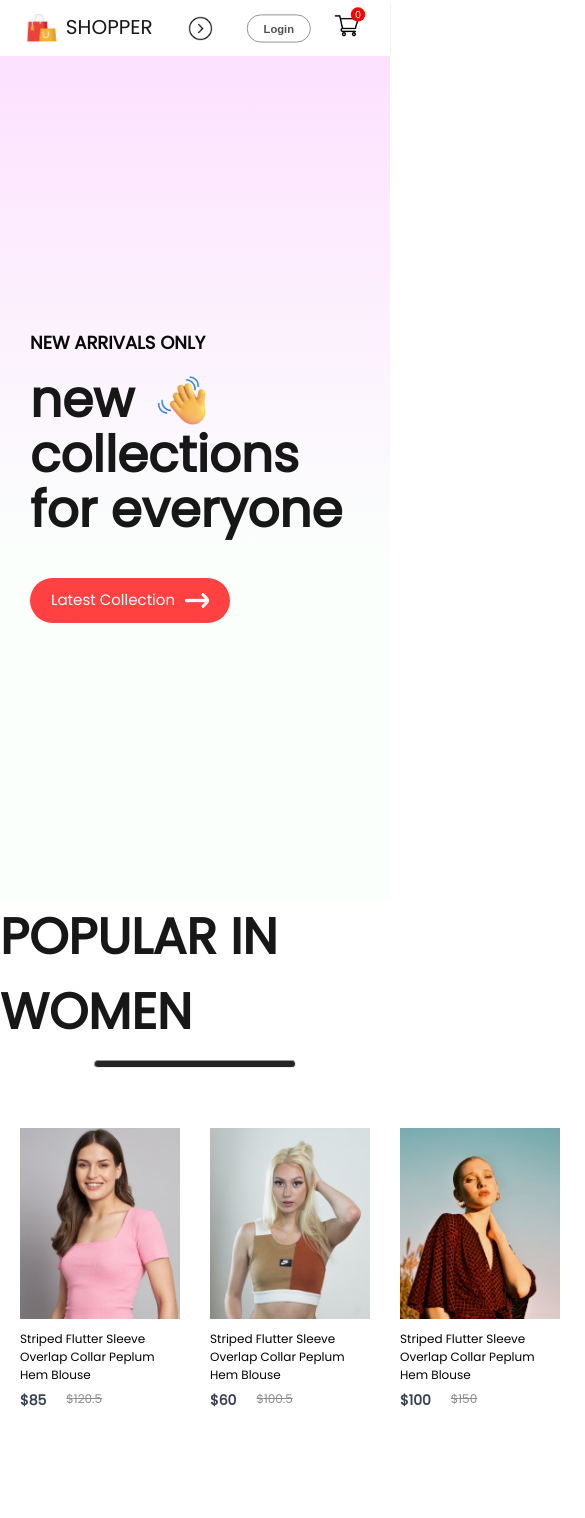
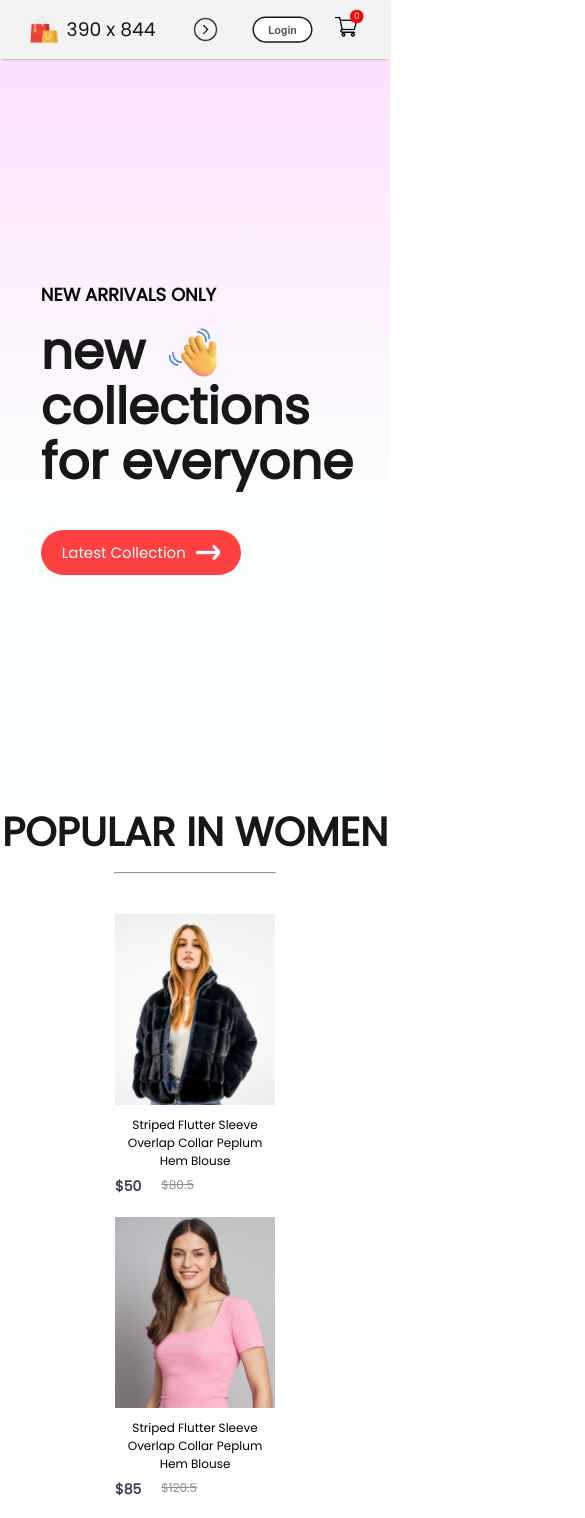
Before and after one commit to adrianmnh/e-comm, a React (Create React App) app: page / in a window 390 px wide. Shown: the top 1518 px of the page, 585 px wide, since content can reach past the window. Built offline with nearby package versions, Linux system fonts and the light colour scheme.

Commit message:
Navbar responsiveness bug (needs fixing)

```diff
--- a/src/App.css
+++ b/src/App.css
@@ -1,4 +1,4 @@
-/* .App {
+.App {
   text-align: center;
 }
 
@@ -35,4 +35,17 @@
   to {
     transform: rotate(360deg);
   }
-} */
+}
+
+
+.d {
+	background: blue;
+	margin-top: 115px;
+	display: flex;
+	flex-direction: column;
+
+}
+
+.d p {
+	font-size: 60px;
+}
--- a/src/App.js
+++ b/src/App.js
@@ -45,7 +45,7 @@ function App() {
 					<Route path="/*" element={<Navigate to="/not_valid" />} />
 				</Routes>
 
-				<Footer />
+				{/* <Footer /> */}
 
 
 			</BrowserRouter>
@@ -55,3 +55,80 @@ function App() {
 }
 
 export default App;
+
+
+
+// import React from "react";
+// import "./App.css";
+// import Navbar from "./comps/Navbar";
+// import {
+// 	BrowserRouter as Router,
+// 	Routes,
+// 	Route,
+// } from "react-router-dom";
+// import Home from "./pags";
+// import About from "./pags/about";
+// import Events from "./pags/events";
+// import AnnualReport from "./pags/annual";
+// import Teams from "./pags/team";
+// import Blogs from "./pags/blogs";
+// import SignUp from "./pags/signup";
+
+// function App() {
+// 	return (
+// 		<Router>
+// 			<Navbar />
+// 			<Routes>
+// 				<Route path="/" element={<Home />} />
+// 				<Route path="/shop" element={<Shop />} />
+// 				<Route
+// 					path="/events"
+// 					element={<Events />}
+// 				/>
+// 				<Route
+// 					path="/annual"
+// 					element={<AnnualReport />}
+// 				/>
+// 				<Route path="/team" element={<Teams />} />
+// 				<Route path="/blogs" element={<Blogs />} />
+// 				<Route
+// 					path="/sign-up"
+// 					element={<SignUp />}
+// 				/>
+// 			</Routes>
+
+// 			{/* Placeholder HTML components */}
+// 			<div className="d">
+// 				<p className="test">helo</p>
+// 				<p className="test">helo</p>
+// 				<p className="test">helo</p>
+// 				<p className="test">helo</p>
+// 				<p className="test">helo</p>
+// 				<p className="test">helo</p>
+// 				<p className="test">helo</p>
+// 				<p className="test">helo</p>
+// 				<p className="test">helo</p>
+// 				<p className="test">helo</p>
+// 				<p className="test">helo</p>
+// 				<p className="test">helo</p>
+// 				<p className="test">helo</p>
+// 				<p className="test">helo</p>
+// 				<p className="test">helo</p>
+// 				<p className="test">helo</p>
+// 				<p className="test">helo</p>
+// 				<p className="test">helo</p>
+// 				<p className="test">helo</p>
+// 				<p className="test">helo</p>
+// 				<p className="test">helo</p>
+// 				<p className="test">helo</p>
+// 				<p className="test">helo</p>
+// 				<p className="test">helo</p>
+// 				<p className="test">helo</p>
+// 				<p className="test">helo</p>
+// 			</div>
+
+// 		</Router>
+// 	);
+// }
+
+// export default App;
--- a/src/Components/Hero/Hero.css
+++ b/src/Components/Hero/Hero.css
@@ -1,7 +1,9 @@
 .hero {
-	height: 100vh;
+	height: 88vh;
 	background: linear-gradient(180deg, #fde1ff, #e1ffea22 60%);
 	display: flex;
+	align-items: space-around;
+	position: static;
 
 }
 
@@ -11,7 +13,7 @@
 	flex-direction: column;
 	justify-content: center;
 	gap: 20px;
-	padding-left: 180px;
+	padding-left: 10%;
 	line-height: 1.1;
 }
 
@@ -58,12 +60,13 @@
 	flex: 1;
 	display: flex;
 	align-items: center;
-	justify-content: center;
+	margin-right: 5%;
 }
+
 
 @media(max-width: 1280px) {
 	.hero-left {
-		padding-left: 100px;
+		padding-left: 10%;
 	}
 
 	.hero-left h2 {
@@ -93,7 +96,7 @@
 
 @media(max-width: 1024px) {
 	.hero-left {
-		padding-left: 80px;
+		padding-left: 10%;
 	}
 
 	.hero-left h2 {
@@ -121,7 +124,7 @@
 
 @media(max-width: 800px) {
 	.hero-left {
-		padding-left: 30px;
+		padding-left: 10%;
 	}
 
 	.hero-left h2 {
@@ -150,6 +153,8 @@
 @media(max-width: 500px) {
 	.hero {
 		flex-direction: column;
+		align-items: center;
+		margin-left: -10%;
 	}
 
 	.hero-right {
--- a/src/Components/Navbar/Navbar.css
+++ b/src/Components/Navbar/Navbar.css
@@ -2,10 +2,33 @@
 	display: flex;
 	justify-content: space-around;
 	padding: 16px;
-	/* box-shadow: 0 5px 10px -2px black; */
 	box-shadow: 0 1px 3px -2px black;
 	align-items: center;
+	top: 0;
+	width: 100vw;
+	height: var(--navbar-height);
+	background: #f3f3f3;
+	/* z-index: 12; */
+	position: fixed!important;
 }
+
+
+:root {
+	--navbar-height: 70px;
+}
+
+.navbar-wrapper {
+	/* position: fixed;
+	height: 200px!important;
+	background: blue;
+	z-index: 100; */
+}
+
+.navbar-placeholder {
+	width: 100vw;
+	height: var(--navbar-height);
+}
+
 
 .navbar-logo{
 	display: flex;
@@ -95,8 +118,17 @@
 }
 
 @media(max-width: 1280px){
+	:root {
+		--navbar-height: 60px;
+	}
+
 	.navbar{
 		padding: 12px 50px;
+		height: var(--navbar-height);
+	}
+
+	.navbar-placeholder {
+		height: var(--navbar-height);
 	}
 
 	.navbar-logo img {
@@ -133,8 +165,17 @@
 }
 
 @media(max-width: 1024px){
+	:root {
+		--navbar-height: 45px;
+	}
+
 	.navbar {
 		padding: 12px 30px;
+		height: var(--navbar-height);
+	}
+
+	.navbar-placeholder {
+		height: var(--navbar-height);
 	}
 
 	.navbar-menu {
@@ -160,8 +201,19 @@
 }
 
 @media(max-width: 800px){
+
+	:root {
+		--navbar-height: 40px;
+		--navbar-padding: 12px;
+	}
+
 	.navbar {
-		padding: 10px 0px;
+		padding: var(--navbar-padding) 0px;
+		height: var(--navbar-height);
+	}
+
+	.navbar-placeholder {
+		height: calc(var(--navbar-height) + 2*var(--navbar-padding));
 	}
 
 	.navbar-dropdown {
@@ -173,12 +225,12 @@
 
 	.navbar-menu {
 		display: none;
-		height: 80px;
+		height: calc(var(--navbar-height) + 1.5*var(--navbar-padding));
 		width: 100%;
 		position: absolute;
 		background: white;
 		justify-content: center;
-		top: 50px;
+		top: calc(var(--navbar-height) + var(--navbar-padding));
 	}
 
 	.navbar-menu-visible {
@@ -188,12 +240,26 @@
 	.navbar-dropdown.open {
 		transform: rotate(90deg);
 	}
+
+	.navbar-login-cart button {
+		border: 1.5px solid #171717;
+	}
 }
 
 @media(max-width: 500px){
+	:root {
+		--navbar-height: 45px;
+		--navbar-padding: 8px;
+	}
+
 	.navbar {
-		padding: 8px 0px;
+		padding: var(--navbar-padding) 0px;
+		height: var(--navbar-height);
 		gap: 0;
+	}
+
+	.navbar-placeholder {
+		height: calc(var(--navbar-height) + 2*var(--navbar-padding));
 	}
 
 	.navbar-logo {
@@ -201,11 +267,52 @@
 	}
 
 	.navbar-menu {
-		height: 70px;
-		top: 50px;
+		/* height: 70px; */
+		height: calc(var(--navbar-height) + var(--navbar-padding));
+		/* top: 50px; */
+		top: calc(var(--navbar-height) + var(--navbar-padding));
 	}
 
 	.navbar-login-cart {
 		transform: scale(.8);
 	}
+
+	.navbar-login-cart button {
+		border: 2px solid #171717;
+	}
 }
+
+@media(max-width: 400px){
+
+	:root {
+		--navbar-height: 35px;
+		--navbar-padding: 12px;
+	}
+	.navbar {
+		padding: var(--navbar-padding) 0px;
+		height: var(--navbar-height);
+		gap: 0;
+	}
+
+	.navbar-logo {
+		transform: scale(0.75);
+	}
+
+	.navbar-menu {
+		/* height: 65px; */
+		height: calc(var(--navbar-height) + var(--navbar-padding));
+		/* top: 55px; */
+		top: calc(var(--navbar-height) + 1.5*var(--navbar-padding));
+
+	}
+
+	.navbar-login-cart {
+		transform: scale(.75);
+	}
+}
+
+
+.navbar-tmp-ws{
+	font-size: x-large;
+	color: #171717;
+}
--- a/src/Components/Navbar/Navbar.jsx
+++ b/src/Components/Navbar/Navbar.jsx
@@ -24,6 +24,25 @@ const Navbar = () => {
 		color: 'black'
 	};
 
+	const [windowSize, setWindowSize] = useState(getWindowSize());
+
+  useEffect(() => {
+    function handleWindowResize() {
+      setWindowSize(getWindowSize());
+    }
+
+    window.addEventListener('resize', handleWindowResize);
+
+    return () => {
+      window.removeEventListener('resize', handleWindowResize);
+    };
+  }, []);
+
+  function getWindowSize() {
+	const {innerWidth, innerHeight} = window;
+	return {innerWidth, innerHeight};
+  }
+
 	useEffect(() => {
 		const path = location.pathname;
 		if (path === '/') {
@@ -40,12 +59,16 @@ const Navbar = () => {
 	}, [location.pathname]);
 
 	return (
+
+		<div className="navbar-wrapper">
+
 			<div className='navbar'>
 
 				<Link style={linkStyle} to='/'>
 					<div className="navbar-logo" onClick={() => { setMenu("shop") }}>
 							<img src={logo} alt="" />
-						<p>SHOPPER</p>
+							{/* <p>SHOPPER</p> */}
+							<p className="navbar-tmp-ws">{windowSize.innerWidth} x {windowSize.innerHeight}</p>
 					</div>
 				</Link>
 				<img className="navbar-dropdown" onClick={dropdown_toggle} src={dropdown_icon} alt="" />
@@ -63,6 +86,9 @@ const Navbar = () => {
 				</div>
 
 			</div>
+			<div className="navbar-placeholder"></div>
+		</div>
+
 	)
 }
 
--- a/src/Components/Offers/Offers.css
+++ b/src/Components/Offers/Offers.css
@@ -1,6 +1,6 @@
 .offers {
 	width: 65%;
-	height: 60vh;
+	height: 65vh;
 	display: flex;
 	margin: auto;
 	padding: 0px 140px;
@@ -47,3 +47,7 @@
 	justify-content: flex-end;
 	padding-top: 50px;
 }
+
+@media(max-width: 800px) {
+
+}
--- a/src/Components/Popular/Popular.css
+++ b/src/Components/Popular/Popular.css
@@ -2,8 +2,9 @@
 	display: flex;
 	flex-direction: column;
 	align-items: center;
+	height: 85vh;
+	/* margin-top : 10%; */
 	gap: 10px;
-	height: 90vh;
 }
 
 .popular h1 {
@@ -25,3 +26,35 @@
 	display: flex;
 	gap: 30px;
 }
+
+
+@media(max-width: 1280px){
+	.popular {
+		height: 80vh;
+	}
+
+	.popular h1 {
+		font-size: 40px;
+	}
+
+	.popular hr {
+		width: 160px;
+		height: 4px;
+	}
+
+	.popular-item {
+		gap: 20px;
+		margin-top: 30px;
+	}
+
+}
+
+@media(max-width: 800px){
+	.popular {
+		/* width: 10vw; */
+	}
+
+	.popular-item {
+		flex-direction: column;
+	}
+}
--- /dev/null
+++ b/src/Pages/CSS/Shop.css
@@ -0,0 +1,4 @@
+.shop {
+	display: flex;
+	flex-direction: column;
+}
--- a/src/Pages/Shop.jsx
+++ b/src/Pages/Shop.jsx
@@ -1,3 +1,4 @@
+import './CSS/Shop.css'
 import React from 'react'
 import Hero from '../Components/Hero/Hero'
 import Popular from '../Components/Popular/Popular'
@@ -7,12 +8,12 @@ import NewsLetter from '../Components/NewsLetter/NewsLetter'
 
 const Shop = () => {
 	return (
-		<div>
+		<div className="shop">
 			<Hero />
 			<Popular/>
-			<Offers/>
-			<NewCollections/>
-			<NewsLetter/>
+			{/* <Offers/> */}
+			{/* <NewCollections/> */}
+			{/* <NewsLetter/> */}
 		</div>
 	)
 }
```
Lines whose indentation alone changed are shown as unchanged.
